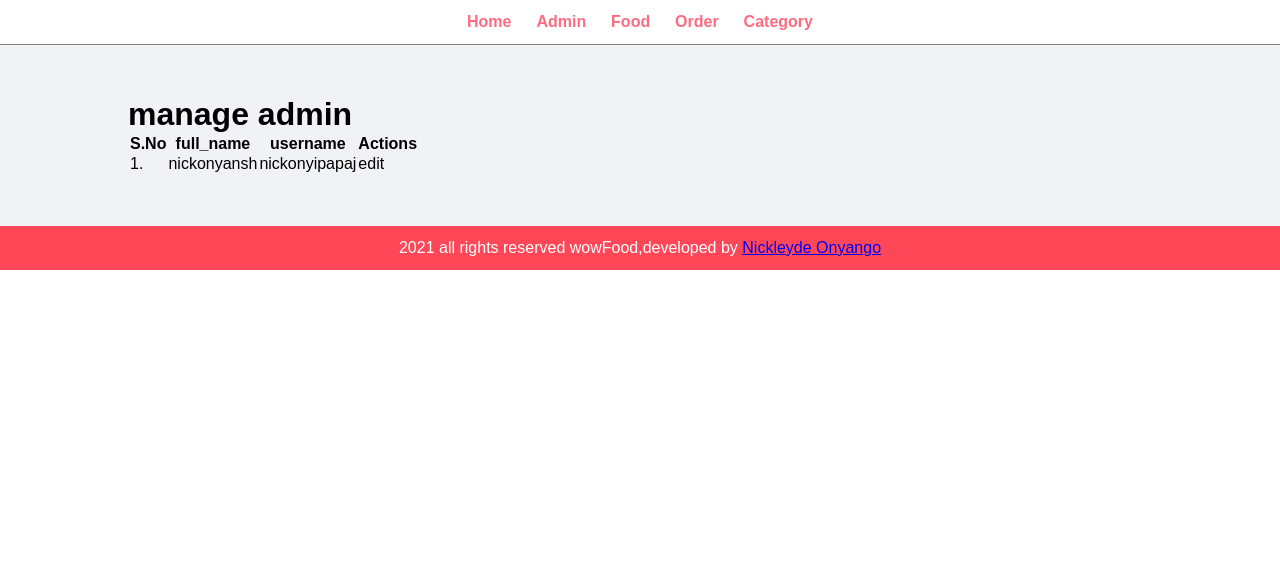
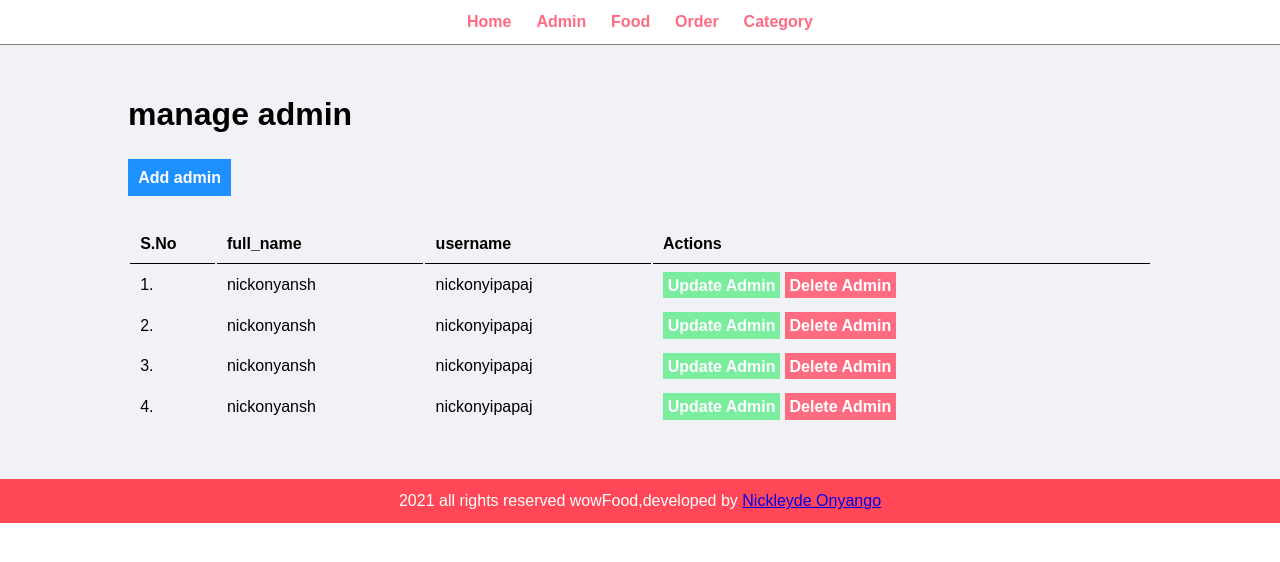
Before and after one commit to nickonyi/food-ordering-system, a PHP site: page /admin/manage-admin.php in a window 1280 px wide. Shown: the top 562 px of the page. Run offline with PHP 8.4, Linux system fonts and the light colour scheme.

Commit message:
3rd commit

```diff
--- a/admin/manage-admin.php
+++ b/admin/manage-admin.php
@@ -5,7 +5,10 @@ include "partials/menu.php";
     <div class="main-content">
     <div class="wrapper">
    <h1>manage admin</h1>
-   <table>
+    <br  />  <br  />
+    <a href="#" class="btn-primary">Add admin</a>
+    <br><br><br>
+   <table class="tbl-full">
        <tr>
            <th>S.No</th>
            <th>full_name</th>
@@ -16,7 +19,37 @@ include "partials/menu.php";
            <td>1.</td>
            <td>nickonyansh</td>
            <td>nickonyipapaj</td>
-           <td>edit</td>
+           <td>
+                <a href="#" class="btn-secondary">Update Admin</a>
+                <a href="#" class="btn-danger">Delete Admin</a>
+           </td>
+       </tr>
+       <tr>
+           <td>2.</td>
+           <td>nickonyansh</td>
+           <td>nickonyipapaj</td>
+           <td>
+                 <a href="#" class="btn-secondary">Update Admin</a>
+                 <a href="#" class="btn-danger">Delete Admin</a>
+            </td>
+       </tr>
+       <tr>
+           <td>3.</td>
+           <td>nickonyansh</td>
+           <td>nickonyipapaj</td>
+           <td>
+                <a href="#" class="btn-secondary">Update Admin</a>
+                <a href="#" class="btn-danger">Delete Admin</a>
+           </td>
+       </tr>
+       <tr>
+           <td>4.</td>
+           <td>nickonyansh</td>
+           <td>nickonyipapaj</td>
+           <td>
+                <a href="#" class="btn-secondary">Update Admin</a>
+                <a href="#" class="btn-danger">Delete Admin</a>
+           </td>
        </tr>
    </table>
     </div>
--- a/css/admin.css
+++ b/css/admin.css
@@ -17,6 +17,56 @@
 .clearfix {
     float: none;
     clear: both;
+}
+
+.tbl-full {
+    width: 100%;
+}
+
+table tr th {
+    border-bottom: 1px solid black;
+    padding: 1%;
+    text-align: left;
+}
+
+table tr td {
+    padding: 1%;
+}
+
+.btn-primary {
+    background-color: #1e90ff;
+    color: #fff;
+    padding: 1%;
+    text-decoration: none;
+    font-weight: bold;
+}
+
+.btn-primary:hover {
+    background-color: #3742fa;
+}
+
+.btn-secondary {
+    background-color: #7bed9f;
+    color: #fff;
+    padding: 1%;
+    text-decoration: none;
+    font-weight: bold;
+}
+
+.btn-secondary:hover {
+    background-color: #2ed573;
+}
+
+.btn-danger {
+    background-color: #ff6b81;
+    color: #fff;
+    padding: 1%;
+    text-decoration: none;
+    font-weight: bold;
+}
+
+.btn-danger:hover {
+    background-color: #ff4757;
 }
 
 
```
